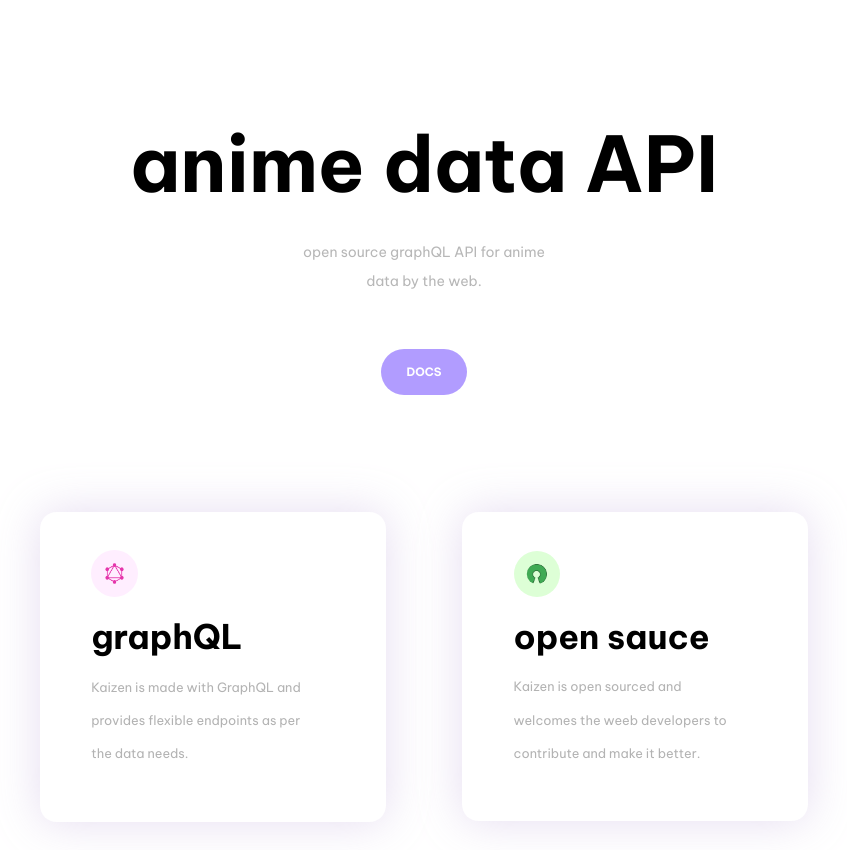
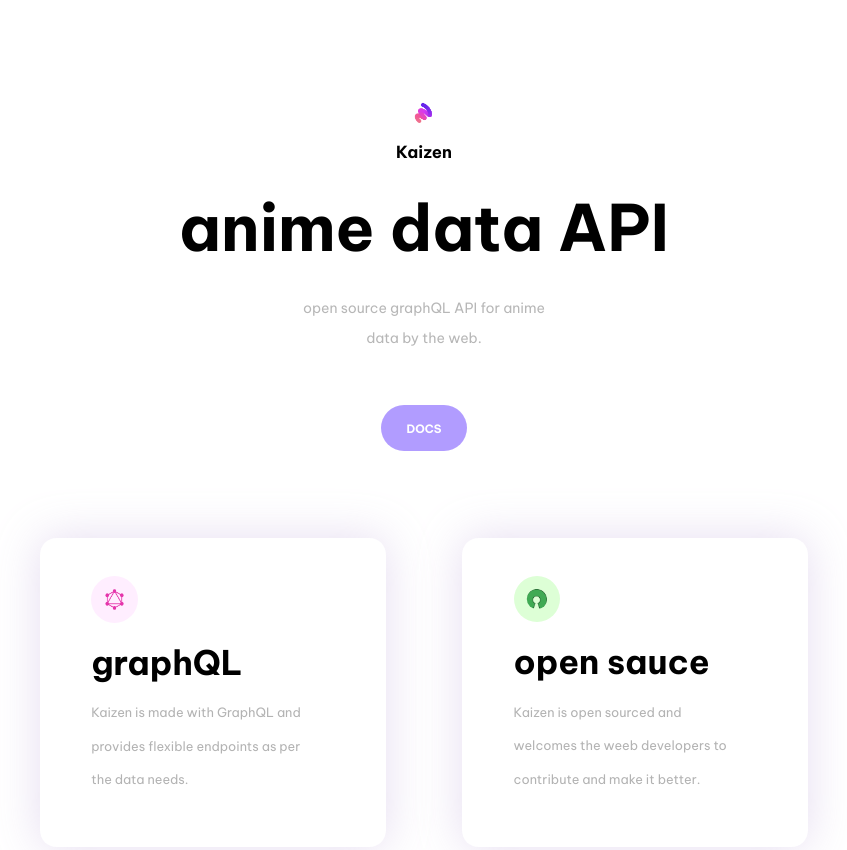
Before and after one commit to AnujSharma141/Kaizen, a website: page docs/index.html in a window 1280 px wide. Shown: the top 850 px of the page, without its empty margins (216-1063 px from the left). Drawn offline with nearby package versions, Linux system fonts and the light colour scheme.

Commit message:
fix: address updated!

```diff
--- a/docs/index.html
+++ b/docs/index.html
@@ -12,6 +12,8 @@
 <body><div id="root"></div>
     <div class="landing">
     <div class="counter">
+        <img src="./img/icon.png" class="logo" alt="">
+        <p class="name">Kaizen</p>
         <h2 class="title">anime data API</h2>
         <p class="text">open source graphQL API for anime data by the web.</p>
         <a class="button" href="./docs.html">DOCS</a>
--- a/docs/style/main.css
+++ b/docs/style/main.css
@@ -16,7 +16,7 @@ body::-webkit-scrollbar-thumb{
 .landing{
     display: flex;
     width: 100%;
-    height: 28vw;
+    height: 30vw;
     justify-content: center;
 
 }
@@ -29,7 +29,7 @@ body::-webkit-scrollbar-thumb{
 }
 .counter{
     display: flex;
-    margin-top: 9vw;
+    margin-top: 8vw;
     flex-direction: column;
     justify-content: flex-start;
     align-items: center;
@@ -39,8 +39,15 @@ body::-webkit-scrollbar-thumb{
     font-weight: 600;
     font-size: 1vw;
 }
+.logo{
+    width: 2vw;
+}
+.name{
+    font-size: 1.3vw;
+    font-weight: 700;
+}
 .title{
-    font-size: 6vw;
+    font-size: 5vw;
     font-weight: 700;
     margin: 0;
     animation: fade 1.3s 1;
```
Also changed, not shown: docs/docs.html (+1 -1 lines).
